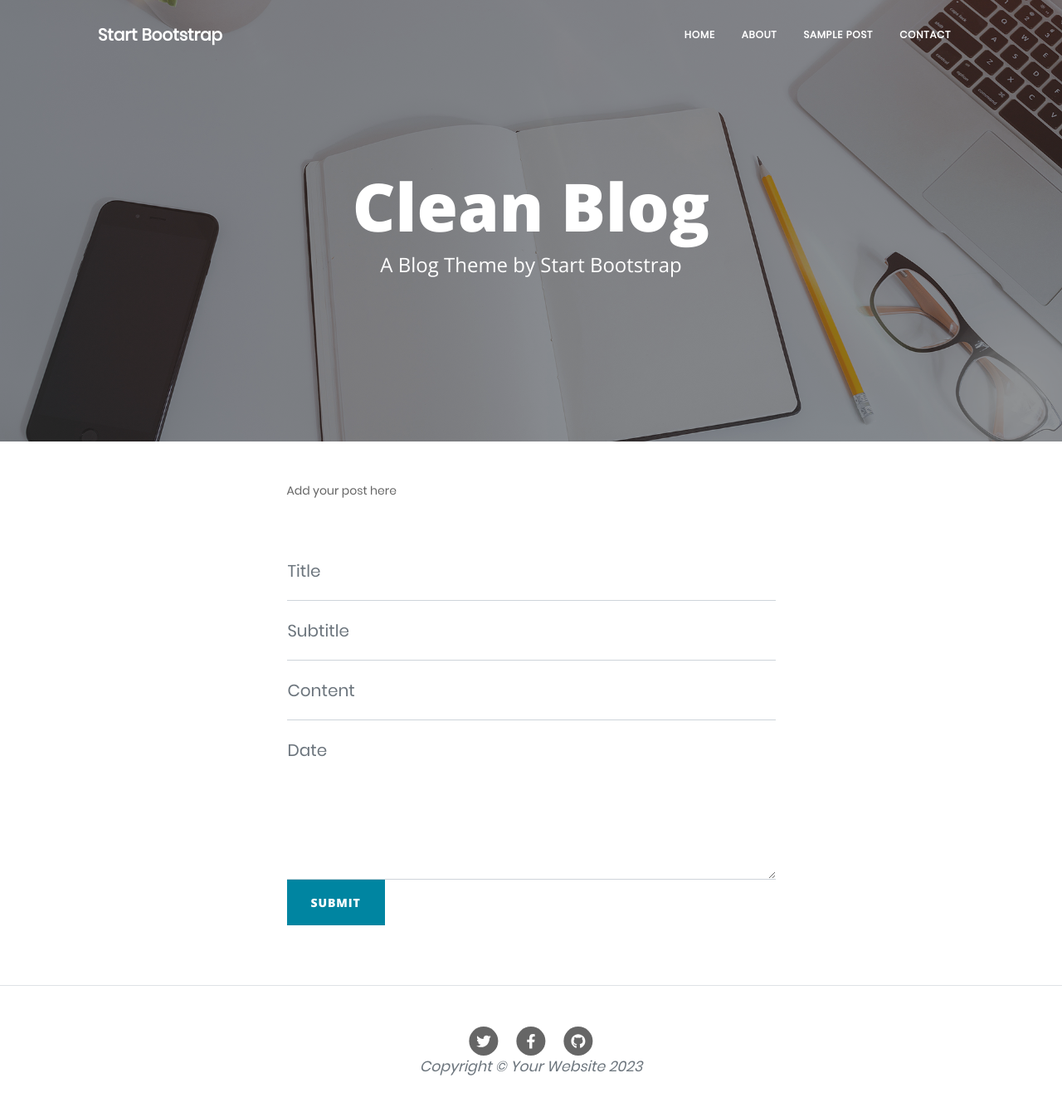
After one commit to rahul-chahal/website_using_flask, a Flask app: page /add_post_template in a window 1280 px wide. The commit adds this page. Shown: the whole page at 83% size. Run offline with Flask 3, Linux system fonts and the light colour scheme; parts of the project's set-up code (start-up, migrations or seed data) failed here and were passed over; some libraries are stand-ins or nearby versions.

Commit message:
adding updated files

```diff
--- a/main.py
+++ b/main.py
@@ -208,4 +208,21 @@ def update():
 
 
 
+@app.route("/add_post_template")
+def redirect_to_add_post():
+    return render_template("add_post.html", params=params)
+
+@app.route("/add_post_to_db", methods=["POST"])
+def add_content():
+    # sno= request.form.get('sno')
+    t = request.form.get('title')
+    st = request.form.get('subtitle')
+    c = request.form.get('content')
+    d = request.form.get('date')
+    new_data = Posts(title=t, subtitle=st, content=c, date=d)
+    db.session.add(new_data)
+    db.session.commit()
+    posts = Posts.query.all()
+    return render_template("admin_panal.html", posts=posts)
+
 app.run(debug=True)
--- /dev/null
+++ b/templates/add_post.html
@@ -0,0 +1,144 @@
+<!DOCTYPE html>
+<html lang="en">
+    <head>
+        <meta charset="utf-8" />
+        <meta name="viewport" content="width=device-width, initial-scale=1, shrink-to-fit=no" />
+        <meta name="description" content="" />
+        <meta name="author" content="" />
+        <title>Clean Blog - Start Bootstrap Theme</title>
+        <link rel="icon" type="image/x-icon" href="static/assets/favicon.ico" />
+
+        <!-- Font Awesome icons (free version)-->
+        <script src="https://use.fontawesome.com/releases/v6.3.0/js/all.js" crossorigin="anonymous"></script>
+
+
+        <!-- Google fonts-->
+        <link href="https://fonts.googleapis.com/css?family=Lora:400,700,400italic,700italic" rel="stylesheet" type="text/css" />
+        <link href="https://fonts.googleapis.com/css?family=Open+Sans:300italic,400italic,600italic,700italic,800italic,400,300,600,700,800" rel="stylesheet" type="text/css" />
+
+
+        <!-- Core theme CSS (includes Bootstrap)-->
+        <link href="static/css/styles.css" rel="stylesheet" />
+    </head>
+    <body>
+        <!-- Navigation-->
+        <nav class="navbar navbar-expand-lg navbar-light" id="mainNav">
+            <div class="container px-4 px-lg-5">
+                <a class="navbar-brand" href="/index">Start Bootstrap</a>
+                <button class="navbar-toggler" type="button" data-bs-toggle="collapse" data-bs-target="#navbarResponsive" aria-controls="navbarResponsive" aria-expanded="false" aria-label="Toggle navigation">
+                    Menu
+                    <i class="fas fa-bars"></i>
+                </button>
+                <div class="collapse navbar-collapse" id="navbarResponsive">
+                    <ul class="navbar-nav ms-auto py-4 py-lg-0">
+                        <li class="nav-item"><a class="nav-link px-lg-3 py-3 py-lg-4" href="/index">Home</a></li>
+                        <li class="nav-item"><a class="nav-link px-lg-3 py-3 py-lg-4" href="/about">About</a></li>
+                        <li class="nav-item"><a class="nav-link px-lg-3 py-3 py-lg-4" href="/post">Sample Post</a></li>
+                        <li class="nav-item"><a class="nav-link px-lg-3 py-3 py-lg-4" href="/contact">Contact</a></li>
+                    </ul>
+                </div>
+            </div>
+        </nav>
+        <!-- Page Header-->
+        <header class="masthead" style="background-image: url('static/assets/img/home-bg.jpg')">
+            <div class="container position-relative px-4 px-lg-5">
+                <div class="row gx-4 gx-lg-5 justify-content-center">
+                    <div class="col-md-10 col-lg-8 col-xl-7">
+                        <div class="site-heading">
+                            <h1>Clean Blog</h1>
+                            <span class="subheading">A Blog Theme by Start Bootstrap</span>
+                        </div>
+                    </div>
+                </div>
+            </div>
+        </header>
+        <!-- Main Content-->
+        <main class="mb-4">
+            <div class="container px-4 px-lg-5">
+                <div class="row gx-4 gx-lg-5 justify-content-center">
+                    <div class="col-md-10 col-lg-8 col-xl-7">
+                        <p>Add your post here</p>
+                        <div class="my-5">
+
+                            <form form id="contactForm"  action="/add_post_to_db" method="post">
+                                <input type="hidden" name="sno" value={{s_no}}>
+
+                                <div class="form-floating">
+
+                                    <input class="form-control" id="sno" name='title' type="text" placeholder="title" data-sb-validations="required" />
+                                    <label for="title">Title</label>
+
+                                </div>
+                                <div class="form-floating">
+                                    <input class="form-control" id="subtitle" name='subtitle' type="text" placeholder="subtitle" data-sb-validations="required,email" />
+                                    <label for="subtitle">Subtitle</label>
+                                    <div class="invalid-feedback" data-sb-feedback="email:required">An email is required.</div>
+
+                                </div>
+                                <div class="form-floating">
+                                    <input class="form-control" id="content" name='content' type="text" placeholder="content" data-sb-validations="required" />
+                                    <label for="content">Content</label>
+
+                                </div>
+                                <div class="form-floating">
+                                    <textarea class="form-control" name='date' id="date" placeholder="date" style="height: 12rem" data-sb-validations="required"></textarea>
+                                    <label for="date">Date</label>
+
+                                </div>
+                                <div>
+                                    <input type="submit" class="btn btn-primary text-uppercase " value="Submit">
+                                </div>
+                                </form>
+                        </div>
+                    </div>
+                </div>
+            </div>
+        </main>
+        <!-- Footer-->
+        <footer class="border-top">
+            <div class="container px-4 px-lg-5">
+                <div class="row gx-4 gx-lg-5 justify-content-center">
+                    <div class="col-md-10 col-lg-8 col-xl-7">
+                        <ul class="list-inline text-center">
+                            <li class="list-inline-item">
+                                <a href="{{params['twitter_url']}}" target="_blank">
+                                    <span class="fa-stack fa-lg">
+                                        <i class="fas fa-circle fa-stack-2x"></i>
+                                        <i class="fab fa-twitter fa-stack-1x fa-inverse"></i>
+                                    </span>
+                                </a>
+                            </li>
+                            <li class="list-inline-item">
+                                <a href="{{params['fb_url']}}" target="_blank">
+                                    <span class="fa-stack fa-lg">
+                                        <i class="fas fa-circle fa-stack-2x"></i>
+                                        <i class="fab fa-facebook-f fa-stack-1x fa-inverse"></i>
+                                    </span>
+                                </a>
+                            </li>
+                            <li class="list-inline-item">
+                                <a href="{{params['github_url']}}" target="_blank">
+                                    <span class="fa-stack fa-lg">
+                                        <i class="fas fa-circle fa-stack-2x"></i>
+                                        <i class="fab fa-github fa-stack-1x fa-inverse"></i>
+                                    </span>
+                                </a>
+                            </li>
+                        </ul>
+                        <div class="small text-center text-muted fst-italic">Copyright &copy; Your Website 2023</div>
+                    </div>
+                </div>
+            </div>
+        </footer>
+
+        <!-- Bootstrap core JS-->
+        <script src="https://cdn.jsdelivr.net/npm/bootstrap@5.2.3/dist/js/bootstrap.bundle.min.js"></script>
+        <!-- Core theme JS-->
+        <script src="static/js/scripts.js"></script>
+        <!-- * * * * * * * * * * * * * * * * * * * * * * * * * * * * * * * * * * * * * * * *-->
+        <!-- * *                               SB Forms JS                               * *-->
+        <!-- * * Activate your form at https://startbootstrap.com/solution/contact-forms * *-->
+        <!-- * * * * * * * * * * * * * * * * * * * * * * * * * * * * * * * * * * * * * * * *-->
+        <script src="https://cdn.startbootstrap.com/sb-forms-latest.js"></script>
+    </body>
+</html>
--- a/templates/sign-in.html
+++ b/templates/sign-in.html
@@ -2,6 +2,7 @@
 <html lang="en">
 <head>
 	<title>Login V1</title>
+	<link rel="icon" href="static/assets/img/logo.jpeg" type="image/x-icon">
 	<meta charset="UTF-8">
 	<meta name="viewport" content="width=device-width, initial-scale=1">
 	<link rel="icon" type="image/png" href="static/assets/imag/icons/favicon.ico"/>
@@ -13,6 +14,7 @@
 
 	<link rel="stylesheet" type="text/css" href="static/css/util.css">
 	<link rel="stylesheet" type="text/css" href="static/css/styles.css">
+
 </head>
 <body>
 
```
Also changed, not shown: templates/admin_panal.html (+12 -4 lines), static/assets/img/logo.jpeg, 2 other files.
